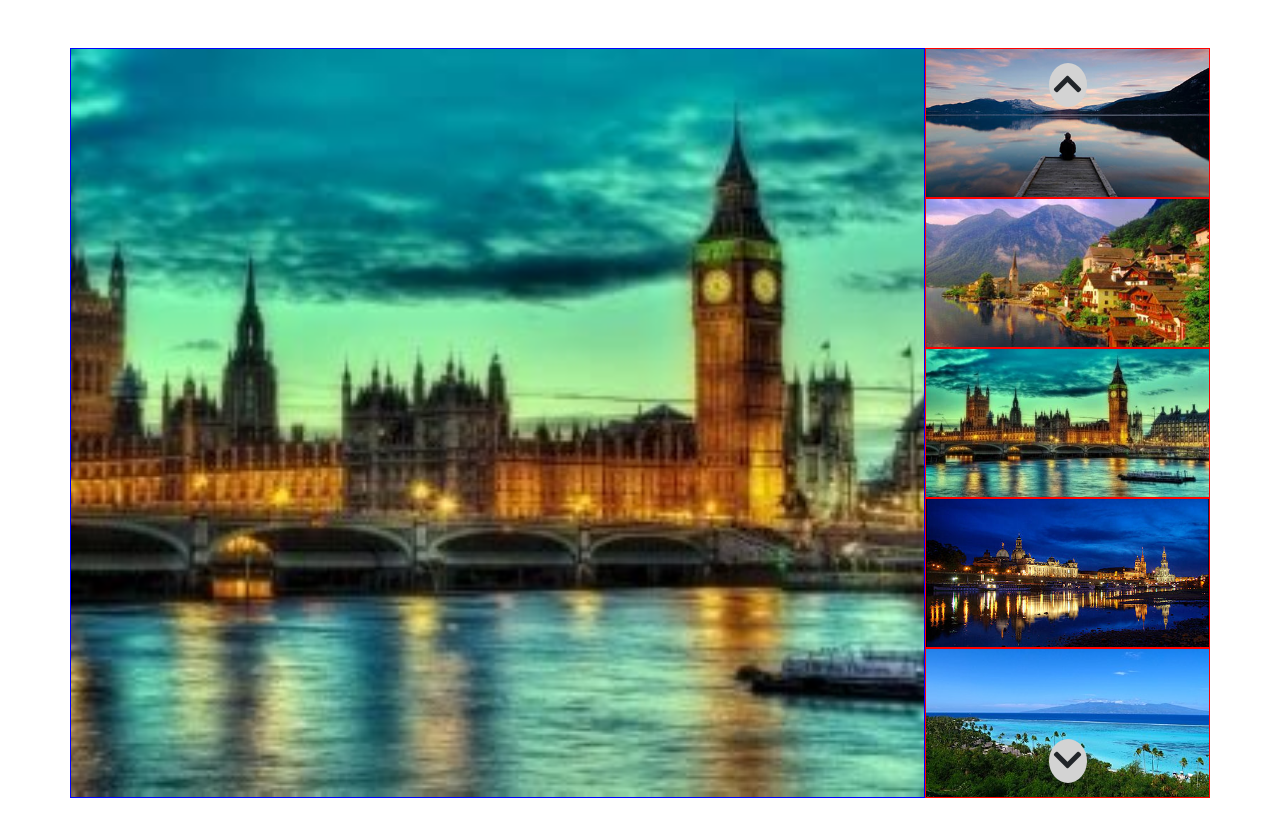
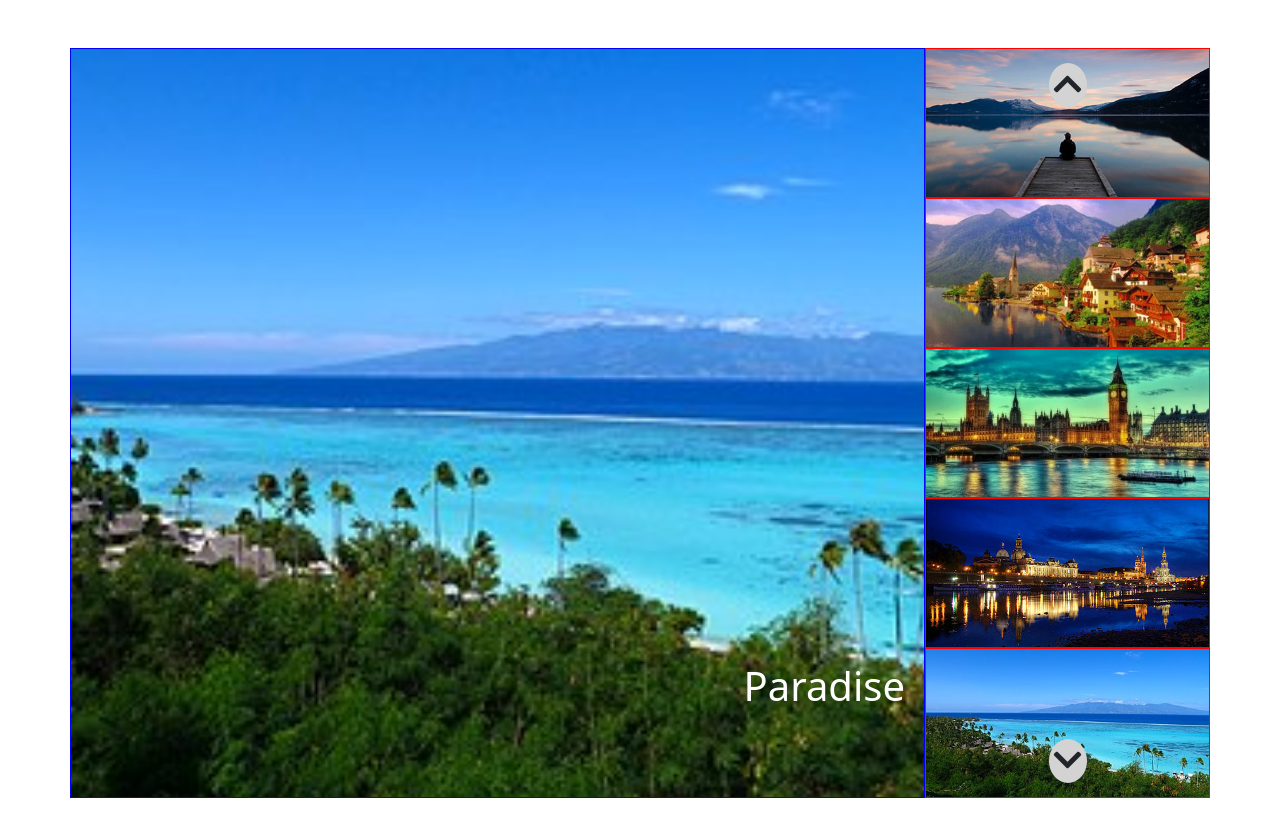
Before and after one commit to ddecataldo/js-array-carousel, a plain HTML site: page index.html in a window 1280 px wide. Both pictures are taken after a click on the element 1067 px from the left and 85 px from the top of the page. Drawn offline with nearby package versions, Linux system fonts and the light colour scheme.

Commit message:
Inserimento titolo nell'immagine

```diff
--- a/css/styles.css
+++ b/css/styles.css
@@ -26,6 +26,28 @@
     object-fit: cover;
 }
 
+/*** Posizionamento Testi ***/
+.text-image-full{
+    position: relative;
+    text-align: right;
+}
+.title-image-full > h1,
+.description-image-full > p {
+    position: absolute;
+    right: 20px;
+    bottom: 0;
+    opacity: 0;
+    transition: opacity 0.5s;
+}
+.title-image-full >h1.active{
+    bottom: 80px;
+    opacity: 1;
+}
+.description-image-full >p.active{
+    bottom: 15px;
+    opacity: 1;
+}
+
 /*** Posizionamento Freccie ***/
 .arrow{
     position: absolute;
--- a/index.html
+++ b/index.html
@@ -19,6 +19,10 @@
             <div class="row py-5">
                 <div class="col-md-9 col-sm-9 col-xs-12 px-0">
                     <div class="image-full"></div>
+                    <div class="text-image-full text-white">
+                        <div class="title-image-full"></div>
+                        <div class="description-image-full"></div>
+                    </div>
                 </div>
                 <div class="col-md-3 col-sm-3 col-xs-12 px-0">
                     <div class="position-relative">
--- a/js/scripts.js
+++ b/js/scripts.js
@@ -25,12 +25,19 @@ const descrizione = [
     'Et temporibus voluptatum suscipit tempore aliquid deleniti aut veniam inventore eligendi ex ad ullam,',
 ]
 
-// Seleziono il contenitore che deve contenere l'immagine
+// Seleziono il contenitore che deve contenere l'immagine in anteprima
 const contenitoreImmagineFull = document.querySelector(".image-full");
+// Seleziono la row che deve contenere il codice per le thumb
 const contenitoreImmagineThumb = document.querySelector(".row--image-thumb");
+// Seleziono il contenitore che deve contenere il titolo
+const contenitoreTitolo = document.querySelector(".title-image-full");
+// Seleziono il contenitore che deve la descrizione
+const contenitoreDescrizione = document.querySelector(".description-image-full");
 
 // Assegno un valore all'indice corrente
-let indiceCorrente = 3;
+let indiceCorrente = 0;
+let indiceCorrenteTitle = 0;
+let indiceCorrenteDescrizione = 0;
 
 // Dobbiamo stampare il tag img
 for (let i = 0; i < immagini.length; i++) {
@@ -58,6 +65,38 @@ for (let i = 0; i < immagini.length; i++) {
 
     contenitoreImmagineFull.innerHTML +=  tagImgFull;
     contenitoreImmagineThumb.innerHTML += tagImgThumb;
+}
+
+for (let x = 0; x < titolo.length; x++){
+
+    const indiceTitolo = titolo[x];
+
+    let titoloActive = "";
+
+    // Se indice immagine = 0 allora inserisci la classe active
+    if (indiceCorrenteTitle === x) {
+        titoloActive = "active";
+    }
+
+    tagTitolo = `<h1 class="${titoloActive}">${indiceTitolo}</h1>`;
+
+    contenitoreTitolo.innerHTML += tagTitolo;
+}
+
+for (let y = 0; y < descrizione.length; y++){
+
+    const indiceDescrizione = descrizione[y];
+
+    let descrizioneActive = "";
+
+    // Se indice immagine = 0 allora inserisci la classe active
+    if (indiceCorrenteDescrizione === y) {
+        descrizioneActive = "active";
+    }
+
+    tagDescrizione = `<p class="${descrizioneActive}">${indiceDescrizione}</p>`;
+
+    contenitoreDescrizione.innerHTML += tagDescrizione;
 
 }
 
@@ -73,23 +112,45 @@ arrowTop.addEventListener("click", function () {
     // Rimuovi dall'elemento la classe active
     immagineAttiva.classList.remove("active");
 
+    // Seleziona l'elemento con la classe active
+    const titoloAttivo = contenitoreTitolo.querySelector(".active");
+    console.log(titoloAttivo, "titoloAttivo")
+    // Rimuovi dall'elemento la classe active
+    titoloAttivo.classList.remove("active");
+
+    // Seleziona l'elemento con la classe active
+    const descrizioneAttiva = contenitoreDescrizione.querySelector(".active");
+    console.log(descrizioneAttiva, "descrizioneAttiva")
+    // Rimuovi dall'elemento la classe active
+    descrizioneAttiva.classList.remove("active");
+
     // Decremento l'indice
     indiceCorrente--; // -1
+    indiceCorrenteTitle--;
+    indiceCorrenteDescrizione--;
 
     // Se minore di 0 l'indice deve essere assegnato all'ultimo valore della lunghezza dell'array
     if (indiceCorrente < 0){
         indiceCorrente = immagini.length - 1;
-    } // 4
+    }
+    if (indiceCorrenteTitle < 0){
+        indiceCorrenteTitle = titolo.length - 1;
+    }
+    if (indiceCorrenteDescrizione < 0){
+        indiceCorrenteDescrizione = descrizione.lenght -1;
+    }
 
     // Devo applicare la classe active al nuovo elemento all'indice corrente
 
     // Selezione tutte le immagini presenti nel percorso css .image-full > img in modo da ricavare un "array".
     const appactive = document.querySelectorAll(".image-full > img");
+    const titactive = document.querySelectorAll(".title-image-full > h1");
+    const descactive = document.querySelectorAll(".description-image-full > p");
 
     // Ricavato l'array inserisco il mio indice e gli aggiungo la classe active
     const nuovoIndice = appactive[indiceCorrente].classList.add("active");
-
-
+    const nuovoIndiceTitolo = titactive[indiceCorrenteTitle].classList.add("active");
+    const nuovoIndiceDescrizione = descactive[indiceCorrenteDescrizione].classList.add("active");
 
 });
 
```
